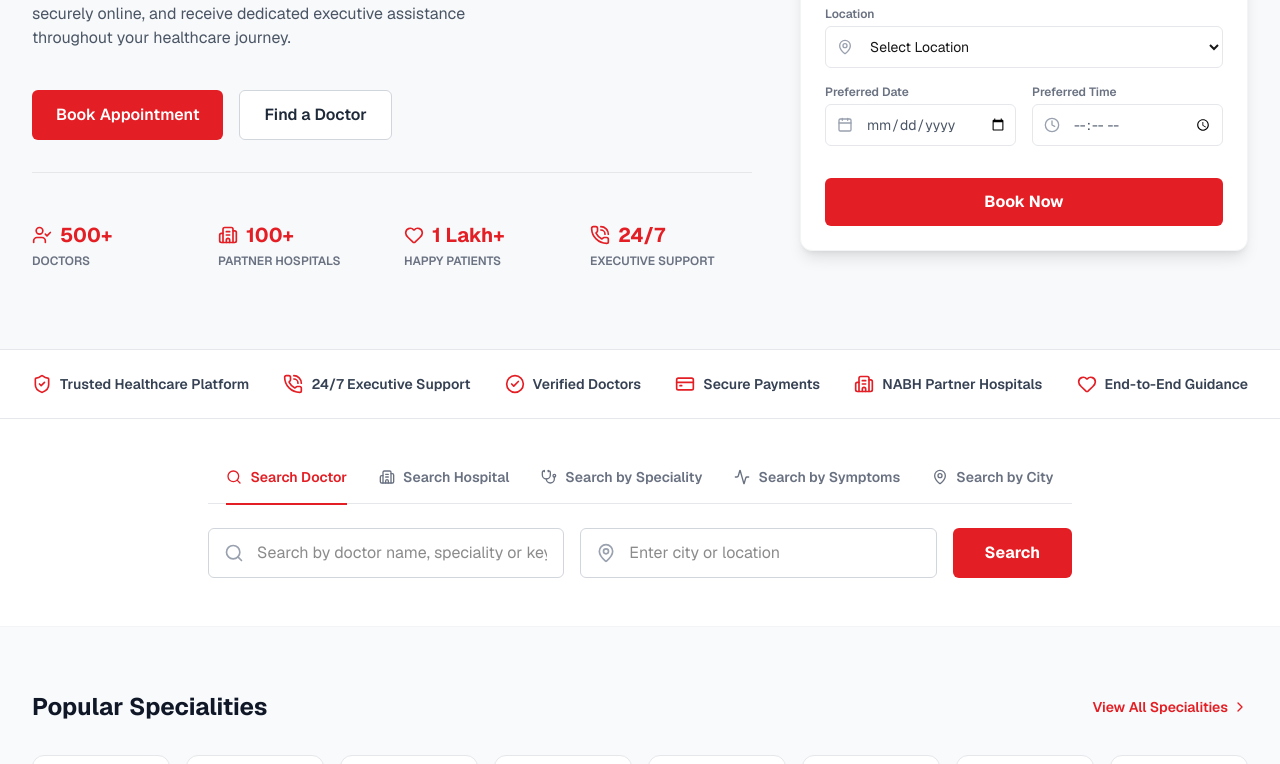
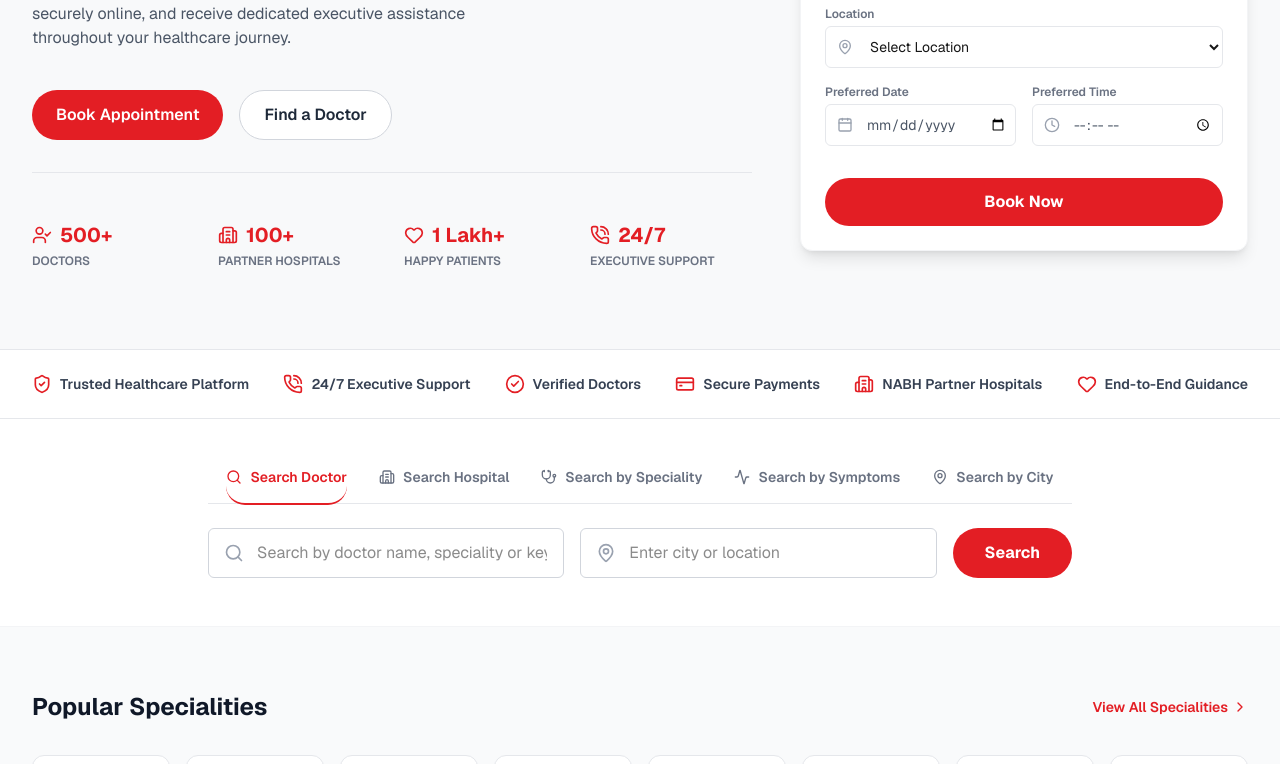
Before and after one commit to Zebrold/consult-your-doctor, a Next.js app: page / in a window 1280 px wide. Shown: the part 533-1297 px from the top of the page. Built offline with nearby package versions, Linux system fonts and the light colour scheme.

Commit message:
fix: Changes in the UI

```diff
--- a/app/admin/dashboard/page.tsx
+++ b/app/admin/dashboard/page.tsx
@@ -7,7 +7,7 @@ export default function AdminDashboard() {
         <h1 className="text-3xl font-bold text-gray-900 mb-4">Admin Dashboard</h1>
         <p className="text-gray-600 mb-8">Welcome! This is the protected dashboard for hospital admins.</p>
         <form action={logout}>
-          <button type="submit" className="px-6 py-2 bg-[#E31E24] text-white rounded font-medium hover:bg-red-700 transition-colors">
+          <button type="submit" className="px-6 py-2 bg-[#E31E24] text-white font-medium hover:bg-red-700 transition-colors rounded-full cursor-pointer">
             Logout
           </button>
         </form>
--- a/app/doctor/dashboard/page.tsx
+++ b/app/doctor/dashboard/page.tsx
@@ -7,7 +7,7 @@ export default function DoctorDashboard() {
         <h1 className="text-3xl font-bold text-gray-900 mb-4">Doctor Dashboard</h1>
         <p className="text-gray-600 mb-8">Welcome! This is the protected dashboard for doctors.</p>
         <form action={logout}>
-          <button type="submit" className="px-6 py-2 bg-[#E31E24] text-white rounded font-medium hover:bg-red-700 transition-colors">
+          <button type="submit" className="px-6 py-2 bg-[#E31E24] text-white font-medium hover:bg-red-700 transition-colors rounded-full cursor-pointer">
             Logout
           </button>
         </form>
--- a/app/executive/dashboard/page.tsx
+++ b/app/executive/dashboard/page.tsx
@@ -7,7 +7,7 @@ export default function ExecutiveDashboard() {
         <h1 className="text-3xl font-bold text-gray-900 mb-4">Executive Dashboard</h1>
         <p className="text-gray-600 mb-8">Welcome! This is the protected dashboard for executives.</p>
         <form action={logout}>
-          <button type="submit" className="px-6 py-2 bg-[#E31E24] text-white rounded font-medium hover:bg-red-700 transition-colors">
+          <button type="submit" className="px-6 py-2 bg-[#E31E24] text-white font-medium hover:bg-red-700 transition-colors rounded-full cursor-pointer">
             Logout
           </button>
         </form>
--- a/app/page.tsx
+++ b/app/page.tsx
@@ -27,10 +27,10 @@ export default function Home() {
               Book appointments with trusted hospitals and specialists, pay securely online, and receive dedicated executive assistance throughout your healthcare journey.
             </p>
             <div className="flex flex-wrap gap-4 pt-4">
-              <button className="px-6 py-3 bg-[#E31E24] text-white font-semibold rounded-md hover:bg-red-700 transition-colors">
+              <button className="px-6 py-3 bg-[#E31E24] text-white font-semibold hover:bg-red-700 transition-colors rounded-full cursor-pointer">
                 Book Appointment
               </button>
-              <button className="px-6 py-3 bg-white text-gray-800 border border-gray-300 font-semibold rounded-md hover:bg-gray-50 transition-colors">
+              <button className="px-6 py-3 bg-white text-gray-800 border border-gray-300 font-semibold hover:bg-gray-50 transition-colors rounded-full cursor-pointer">
                 Find a Doctor
               </button>
             </div>
@@ -120,7 +120,7 @@ export default function Home() {
                   </div>
                 </div>
               </div>
-              <button type="button" className="w-full py-3 mt-4 bg-[#E31E24] text-white font-bold rounded-md hover:bg-red-700 transition-colors">
+              <button type="button" className="w-full py-3 mt-4 bg-[#E31E24] text-white font-bold hover:bg-red-700 transition-colors rounded-full cursor-pointer">
                 Book Now
               </button>
             </form>
@@ -144,11 +144,11 @@ export default function Home() {
       <section className="bg-white py-12">
         <div className="max-w-4xl mx-auto px-4">
           <div className="flex flex-wrap items-center justify-center gap-8 mb-6 border-b border-gray-200 pb-4 text-sm font-semibold text-gray-500">
-            <button className="text-[#E31E24] border-b-2 border-[#E31E24] pb-4 -mb-[18px] flex items-center gap-2"><SearchIcon className="w-4 h-4"/> Search Doctor</button>
-            <button className="hover:text-[#E31E24] transition-colors flex items-center gap-2"><Building2 className="w-4 h-4"/> Search Hospital</button>
-            <button className="hover:text-[#E31E24] transition-colors flex items-center gap-2"><Stethoscope className="w-4 h-4"/> Search by Speciality</button>
-            <button className="hover:text-[#E31E24] transition-colors flex items-center gap-2"><Activity className="w-4 h-4"/> Search by Symptoms</button>
-            <button className="hover:text-[#E31E24] transition-colors flex items-center gap-2"><MapPin className="w-4 h-4"/> Search by City</button>
+            <button className="text-[#E31E24] border-b-2 border-[#E31E24] pb-4 -mb-[18px] flex items-center gap-2 rounded-full cursor-pointer"><SearchIcon className="w-4 h-4"/> Search Doctor</button>
+            <button className="hover:text-[#E31E24] transition-colors flex items-center gap-2 rounded-full cursor-pointer"><Building2 className="w-4 h-4"/> Search Hospital</button>
+            <button className="hover:text-[#E31E24] transition-colors flex items-center gap-2 rounded-full cursor-pointer"><Stethoscope className="w-4 h-4"/> Search by Speciality</button>
+            <button className="hover:text-[#E31E24] transition-colors flex items-center gap-2 rounded-full cursor-pointer"><Activity className="w-4 h-4"/> Search by Symptoms</button>
+            <button className="hover:text-[#E31E24] transition-colors flex items-center gap-2 rounded-full cursor-pointer"><MapPin className="w-4 h-4"/> Search by City</button>
           </div>
           <div className="flex flex-col md:flex-row gap-4">
             <div className="flex-1 relative">
@@ -159,7 +159,7 @@ export default function Home() {
               <MapPin className="absolute left-4 top-1/2 -translate-y-1/2 w-5 h-5 text-gray-400" />
               <input type="text" placeholder="Enter city or location" className="w-full pl-12 pr-4 py-3 border border-gray-300 rounded-md focus:outline-none focus:border-[#E31E24]" />
             </div>
-            <button className="px-8 py-3 bg-[#E31E24] text-white font-bold rounded-md hover:bg-red-700 transition-colors">Search</button>
+            <button className="px-8 py-3 bg-[#E31E24] text-white font-bold hover:bg-red-700 transition-colors rounded-full cursor-pointer">Search</button>
           </div>
         </div>
       </section>
@@ -269,7 +269,7 @@ export default function Home() {
                   <h3 className="font-bold text-gray-900 mb-1">{name}</h3>
                   <p className="text-xs text-gray-500 mb-2">{['Hyderabad', 'Bangalore', 'New Delhi', 'Gurugram', 'Bangalore'][i]}</p>
                   <p className="text-xs font-medium text-gray-600 mb-4">{15 + (i * 5)}+ Specialities</p>
-                  <button className="mt-auto w-full py-2 border border-[#E31E24] text-[#E31E24] text-sm font-semibold rounded hover:bg-red-50 transition-colors">
+                  <button className="mt-auto w-full py-2 border border-[#E31E24] text-[#E31E24] text-sm font-semibold hover:bg-red-50 transition-colors rounded-full cursor-pointer">
                     Book Appointment
                   </button>
                 </div>
@@ -303,7 +303,7 @@ export default function Home() {
                   <p className="text-[10px] font-medium text-gray-700 mb-3"><span className="text-[#E31E24]">₹{doc.fee}</span> Consultation Fee</p>
                   <div className="mt-auto flex justify-between items-center">
                     <span className="text-[10px] text-green-600 font-medium flex items-center gap-1"><CheckCircle2 className="w-3 h-3"/> Available Today</span>
-                    <button className="px-4 py-1.5 bg-[#E31E24] text-white text-xs font-semibold rounded hover:bg-red-700 transition-colors">Book</button>
+                    <button className="px-4 py-1.5 bg-[#E31E24] text-white text-xs font-semibold hover:bg-red-700 transition-colors rounded-full cursor-pointer">Book</button>
                   </div>
                 </div>
               </div>
@@ -326,7 +326,7 @@ export default function Home() {
                 <div className="p-4 flex flex-col flex-1 text-center items-center">
                   <h3 className="font-bold text-gray-900 mb-2 text-sm">{pkg}</h3>
                   <p className="text-lg font-bold text-gray-900 mb-4">₹{(i+2)*1000}</p>
-                  <button className="mt-auto w-full py-2 bg-[#E31E24] text-white text-sm font-semibold rounded hover:bg-red-700 transition-colors">
+                  <button className="mt-auto w-full py-2 bg-[#E31E24] text-white text-sm font-semibold hover:bg-red-700 transition-colors rounded-full cursor-pointer">
                     Book Now
                   </button>
                 </div>
--- a/app/patient/dashboard/page.tsx
+++ b/app/patient/dashboard/page.tsx
@@ -7,7 +7,7 @@ export default function PatientDashboard() {
         <h1 className="text-3xl font-bold text-gray-900 mb-4">Patient Dashboard</h1>
         <p className="text-gray-600 mb-8">Welcome! This is the protected dashboard for patients.</p>
         <form action={logout}>
-          <button type="submit" className="px-6 py-2 bg-[#E31E24] text-white rounded font-medium hover:bg-red-700 transition-colors">
+          <button type="submit" className="px-6 py-2 bg-[#E31E24] text-white font-medium hover:bg-red-700 transition-colors rounded-full cursor-pointer">
             Logout
           </button>
         </form>
--- a/components/AuthModal.tsx
+++ b/components/AuthModal.tsx
@@ -40,7 +40,7 @@ export function AuthModal({ isOpen, onClose, initialType = 'login' }: AuthModalP
       <div className="relative w-full max-w-md bg-white p-8 rounded-xl shadow-lg border border-gray-100">
         <button
           onClick={onClose}
-          className="absolute top-4 right-4 p-1 text-gray-400 hover:text-gray-900 transition-colors"
+          className="absolute top-4 right-4 p-1 text-gray-400 hover:text-gray-900 transition-colors rounded-full cursor-pointer"
         >
           <X className="w-5 h-5" />
         </button>
@@ -118,7 +118,7 @@ export function AuthModal({ isOpen, onClose, initialType = 'login' }: AuthModalP
               <button
                 type="submit"
                 disabled={isSendPending}
-                className="w-full py-2.5 bg-[#E31E24] text-white rounded-md font-semibold hover:bg-red-700 transition-colors mt-4 disabled:opacity-50"
+                className="w-full py-2.5 bg-[#E31E24] text-white font-semibold hover:bg-red-700 transition-colors mt-4 disabled:opacity-50 rounded-full cursor-pointer"
               >
                 {isSendPending ? 'Sending OTP...' : 'Send OTP'}
               </button>
@@ -178,7 +178,7 @@ export function AuthModal({ isOpen, onClose, initialType = 'login' }: AuthModalP
               <button
                 type="submit"
                 disabled={isVerifyPending}
-                className="w-full py-2.5 bg-[#E31E24] text-white rounded-md font-semibold hover:bg-red-700 transition-colors mt-4 disabled:opacity-50"
+                className="w-full py-2.5 bg-[#E31E24] text-white font-semibold hover:bg-red-700 transition-colors mt-4 disabled:opacity-50 rounded-full cursor-pointer"
               >
                 {isVerifyPending ? 'Verifying...' : 'Verify OTP'}
               </button>
```
